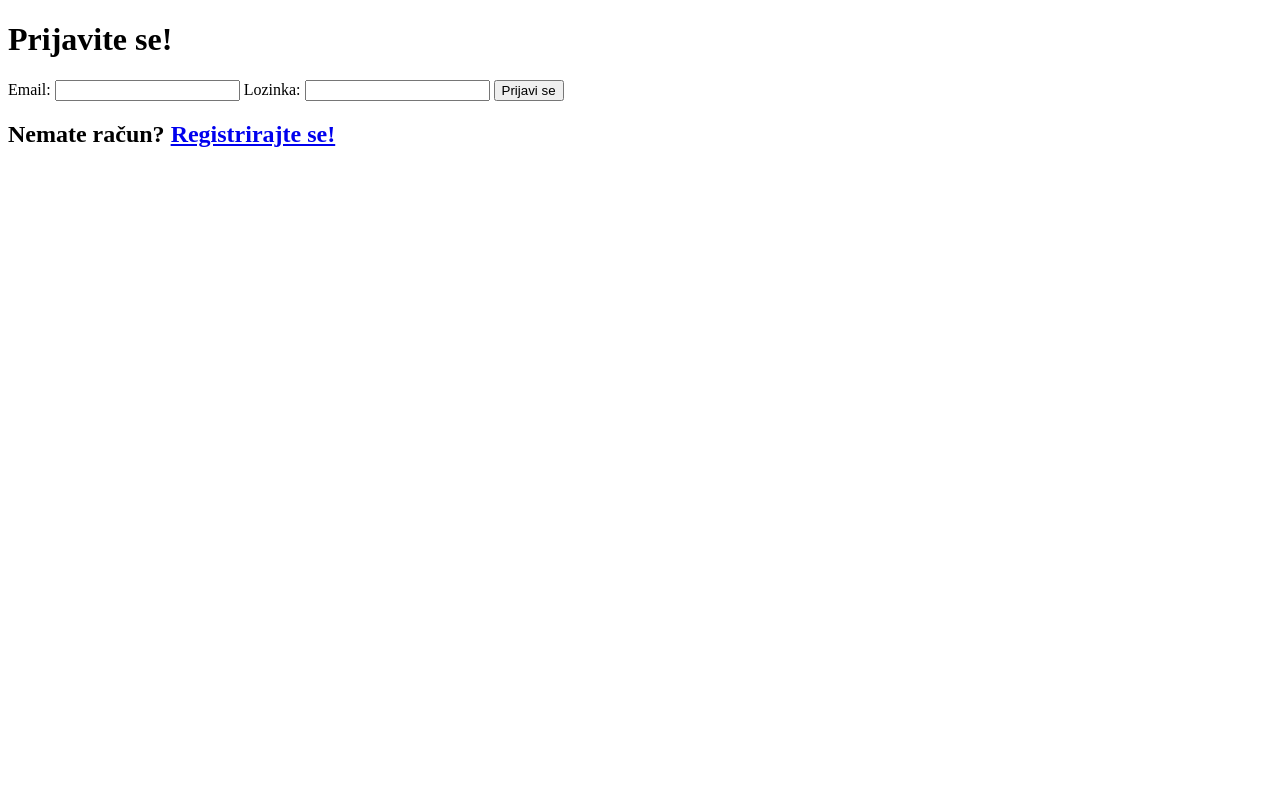
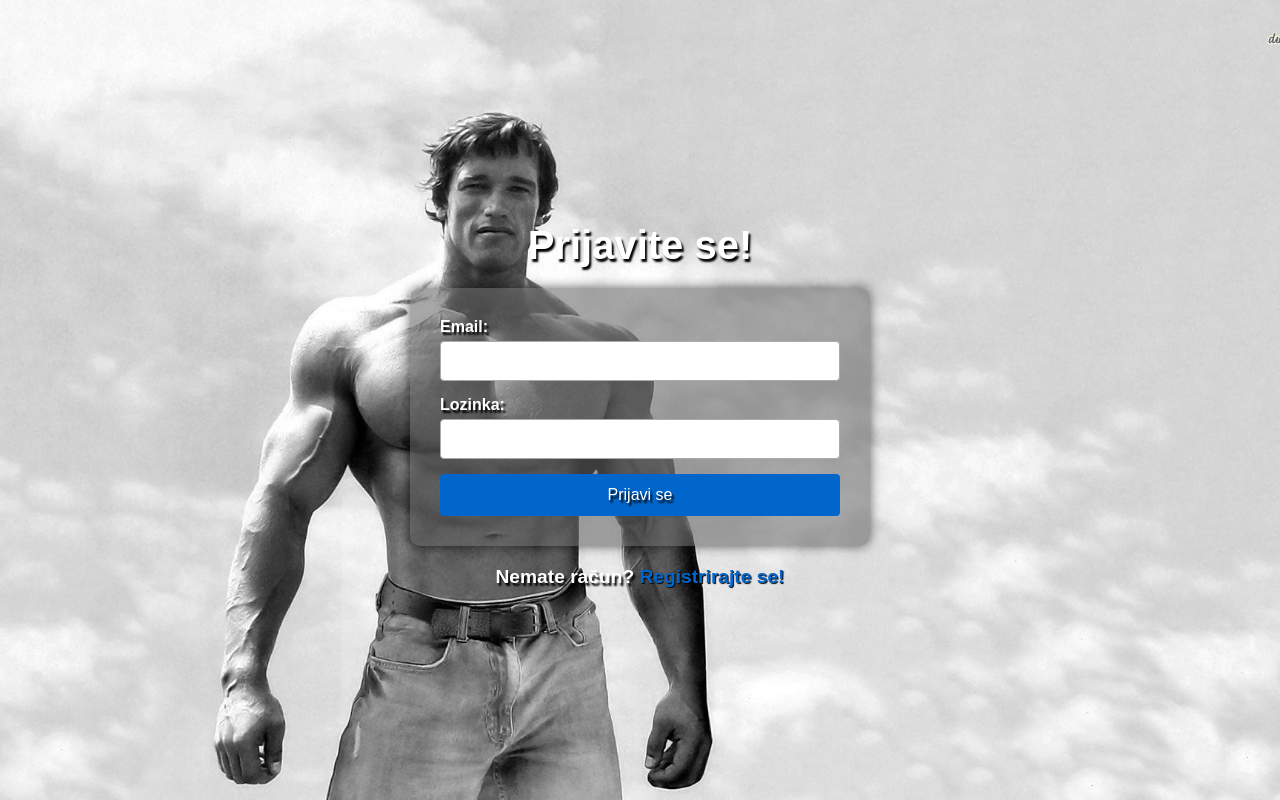
Before and after one commit to dakiskendo/Zavrsni-rad-AI-assistant, a website: page src/components/LoginPage.html in a window 1280 px wide. Drawn offline with Linux system fonts and the light colour scheme.

Commit message:
CSS za login i registraciju usklađeni s izgledom aplikacije, dorađen prompt engineering s uvođenjem few-shot i Chain of Thoughts pristupa te dodatna poboljšanja primjera i ponašanja.

```diff
--- a/package.json
+++ b/package.json
@@ -17,6 +17,7 @@
     "axios": "^1.10.0",
     "dotenv": "^17.2.0",
     "express": "^5.1.0",
+    "express-session": "^1.18.2",
     "node-fetch": "^3.3.2"
   },
   "devDependencies": {
--- a/src/css/loginpage.css
+++ b/src/css/loginpage.css
@@ -1,3 +1,91 @@
-.h1{
-    text-align:center;
+body {
+    display: flex;
+    flex-direction: column;
+    justify-content: center;
+    align-items: center;
+    height: 100vh;
+    margin: 0;
+    font-family: sans-serif;
+    background-image: url("/img/arnoldwhite.jpg");
+    background-size: cover;
+    background-position: center;
+    background-repeat: no-repeat;
+    background-attachment: fixed;
+    color: white;
+    text-shadow: 2px 3px 2px black;
 }
+
+
+h1 {
+    font-size: 2.5em;
+    margin-bottom: 20px;
+    text-shadow: 2px 3px 2px black;
+}
+
+
+h2 {
+    font-size: 1.2em;
+    margin-top: 20px;
+}
+
+h2 a {
+    color: #0066cc;
+    text-decoration: none;
+    font-weight: bold;
+    text-shadow: 1px 1px 1px black;
+}
+
+h2 a:hover {
+    text-decoration: underline;
+}
+
+
+#loginform {
+    display: flex;
+    flex-direction: column;
+    gap: 15px;
+    align-items: stretch;
+    background-color: rgba(104, 104, 104, 0.575);
+    padding: 30px;
+    border-radius: 10px;
+    box-shadow: 0 0 12px rgba(0,0,0,0.6);
+    max-width: 400px;
+    width: 90%;
+}
+
+
+label {
+    font-weight: bold;
+    margin-bottom: -10px;
+    text-align: left;
+    text-shadow: 2px 3px 2px black;
+}
+
+input[type="email"],
+input[type="password"] {
+    padding: 10px;
+    font-size: 16px;
+    border-radius: 4px;
+    border: 1px solid #aaa;
+    box-sizing: border-box;
+    width: 100%;
+}
+
+input[type="email"]:focus,
+input[type="password"]:focus {
+    outline: 2px solid #0066cc;
+    border-color: #0066cc;
+}
+
+button[type="submit"] {
+    padding: 12px;
+    font-size: 16px;
+    background-color: #0066cc;
+    color: white;
+    border: none;
+    border-radius: 4px;
+    cursor: pointer;
+    text-shadow: 2px 3px 2px black;
+    transition: background-color 0.2s ease-in-out;
+    width: 100%;
+}
--- a/src/css/registerpage.css
+++ b/src/css/registerpage.css
@@ -0,0 +1,128 @@
+body {
+    display: flex;
+    flex-direction: column;
+    justify-content: center;
+    align-items: center;
+    min-height: 100vh;
+    margin: 0;
+    font-family: sans-serif;
+    background-image: url("/img/arnoldwhite.jpg");
+    background-size: cover;
+    background-position: center;
+    background-repeat: no-repeat;
+    background-attachment: fixed;
+    color: white;
+    text-shadow: 2px 3px 2px black;
+    padding: 20px 0;
+    box-sizing: border-box;
+}
+
+
+h1 {
+    font-size: 2.5em;
+    margin-bottom: 20px;
+    text-shadow: 2px 3px 2px black;
+}
+
+
+#registerform {
+    display: flex;
+    flex-direction: column;
+    gap: 15px;
+    align-items: stretch;
+    background-color: rgba(104, 104, 104, 0.575);
+    padding: 30px;
+    border-radius: 10px;
+    box-shadow: 0 0 12px rgba(0,0,0,0.6);
+    max-width: 600px;
+    width: 90%;
+}
+
+
+label {
+    font-weight: bold;
+    margin-bottom: -10px;
+    text-align: left;
+    width: 100%;
+    text-shadow: 2px 3px 2px black;
+}
+
+
+input[type="text"],
+input[type="email"],
+input[type="number"],
+input[type="password"],
+select,
+textarea {
+    padding: 10px;
+    font-size: 16px;
+    border-radius: 4px;
+    border: 1px solid #aaa;
+    box-sizing: border-box;
+    width: 100%;
+}
+
+
+input:focus, select:focus, textarea:focus {
+    outline: 2px solid #0066cc;
+    border-color: #0066cc;
+}
+
+button[type="submit"] {
+    padding: 12px;
+    font-size: 16px;
+    background-color: #0066cc;
+    color: white;
+    border: none;
+    border-radius: 4px;
+    cursor: pointer;
+    text-shadow: 2px 3px 2px black;
+    transition: background-color 0.2s ease-in-out;
+    width: 100%;
+}
+
+
+button[type="submit"]:hover {
+    background-color: #0055aa;
+}
+
+
+p {
+    font-size: large;
+    border-style: solid;
+    border-radius: 10px;
+    border-width: 5px;
+    border-color: #6b6b6b;
+    background-color: rgba(0, 102, 219, 0.8);
+    margin: 0;
+    padding: 10px;
+    text-shadow: 2px 2px 2px black;
+}
+
+
+#medicalConditions {
+    height: 100px;
+}
+
+
+#activityDisclaimer {
+    font-size:large;
+    border-style: solid;
+    border-radius:10px;
+    border-width: 5px;
+    border-color:#6b6b6b;
+    background-color: rgba(0, 102, 219, 0.8);
+    margin: 0;
+    padding: 10px;
+    text-shadow: 2px 2px 2px black;
+}
+
+
+#registerMessage {
+    margin-top: 15px;
+    font-size: 1.1em;
+    color: #4CAF50;
+    background: rgba(0, 0, 0, 0.6);
+    padding: 10px;
+    border-radius: 5px;
+}
```
Also changed, not shown: routes/ai.js (+77 -15 lines), routines.json (+65 -0 lines), server.js (+8 -0 lines), src/components/MainPage.html (+11 -2 lines), src/components/RegisterPage.html (+1 -1 lines), users.json (+14 -0 lines), 1 other file.
